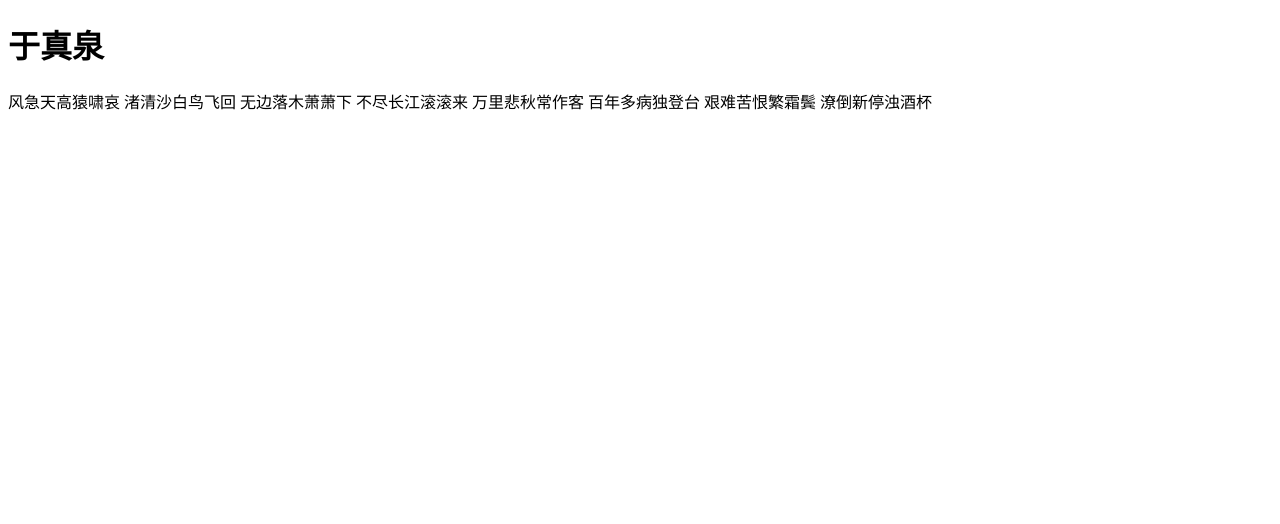
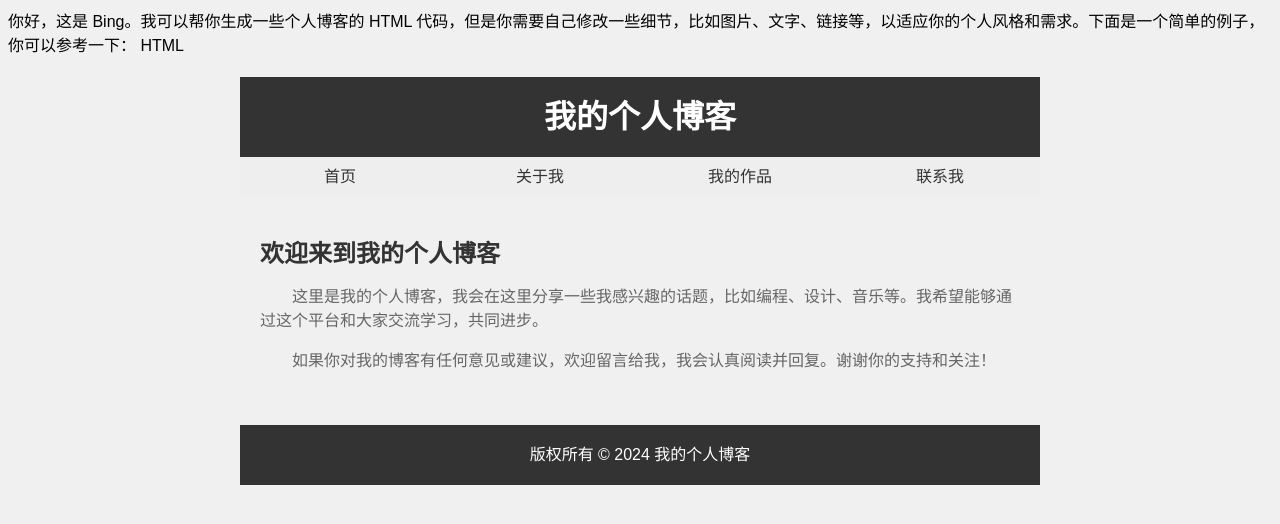
Before and after one commit to yuzhenquan/yuzhenquan.github.io, a plain HTML site: page index.html in a window 1280 px wide. Drawn offline with Linux system fonts and the light colour scheme.

Commit message:
Update index.html

```diff
--- a/index.html
+++ b/index.html
@@ -1,16 +1,97 @@
+你好，这是 Bing。我可以帮你生成一些个人博客的 HTML 代码，但是你需要自己修改一些细节，比如图片、文字、链接等，以适应你的个人风格和需求。下面是一个简单的例子，你可以参考一下：
+
+HTML
+
 <!DOCTYPE html>
-<html>
+<html lang="zh-CN">
+<head>
+  <meta charset="UTF-8">
+  <meta name="viewport" content="width=device-width, initial-scale=1.0">
+  <title>我的个人博客</title>
+  <style>
+    /* 这里可以写一些 CSS 代码来美化你的网页 */
+    body {
+      font-family: "微软雅黑", sans-serif;
+      background-color: #f0f0f0;
+    }
+    .container {
+      width: 800px;
+      margin: 0 auto;
+    }
+    .header {
+      height: 80px;
+      background-color: #333;
+      color: white;
+      line-height: 80px;
+      text-align: center;
+    }
+    .nav {
+      height: 40px;
+      background-color: #eee;
+    }
+    .nav ul {
+      list-style: none;
+      margin: 0;
+      padding: 0;
+    }
+    .nav li {
+      float: left;
+      width: 200px;
+      text-align: center;
+      line-height: 40px;
+    }
+    .nav a {
+      display: block;
+      text-decoration: none;
+      color: #333;
+    }
+    .nav a:hover {
+      background-color: #ccc;
+    }
+    .main {
+      padding: 20px;
+    }
+    .main h1 {
+      font-size: 24px;
+      color: #333;
+      margin-bottom: 10px;
+    }
+    .main p {
+      font-size: 16px;
+      color: #666;
+      text-indent: 2em;
+      line-height: 1.5;
+    }
+    .footer {
+      height: 60px;
+      background-color: #333;
+      color: white;
+      line-height: 60px;
+      text-align: center;
+    }
+  </style>
+</head>
 <body>
-<h1>于真泉</h1>
-<p>
-  风急天高猿啸哀
-  渚清沙白鸟飞回
-  无边落木萧萧下
-  不尽长江滚滚来
-  万里悲秋常作客
-  百年多病独登台
-  艰难苦恨繁霜鬓
-  潦倒新停浊酒杯
-  </p>
+  <div class="container">
+    <div class="header">
+      <h1>我的个人博客</h1>
+    </div>
+    <div class="nav">
+      <ul>
+        <li><a href="#">首页</a></li>
+        <li><a href="#">关于我</a></li>
+        <li><a href="#">我的作品</a></li>
+        <li><a href="#">联系我</a></li>
+      </ul>
+    </div>
+    <div class="main">
+      <h1>欢迎来到我的个人博客</h1>
+      <p>这里是我的个人博客，我会在这里分享一些我感兴趣的话题，比如编程、设计、音乐等。我希望能够通过这个平台和大家交流学习，共同进步。</p>
+      <p>如果你对我的博客有任何意见或建议，欢迎留言给我，我会认真阅读并回复。谢谢你的支持和关注！</p>
+    </div>
+    <div class="footer">
+      <p>版权所有 &copy; 2024 我的个人博客</p>
+    </div>
+  </div>
 </body>
 </html>
```
